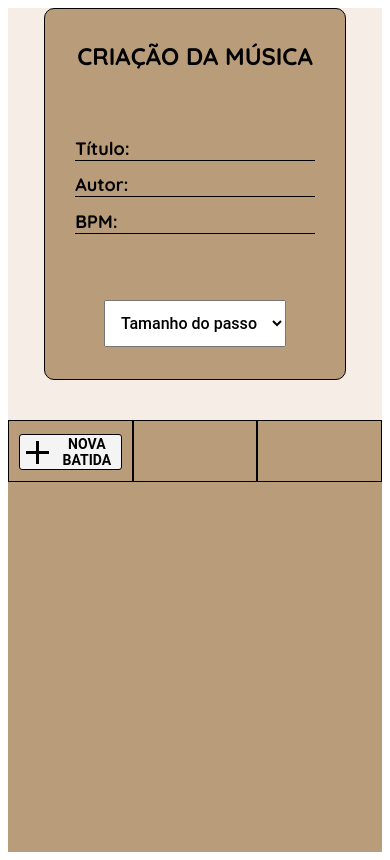
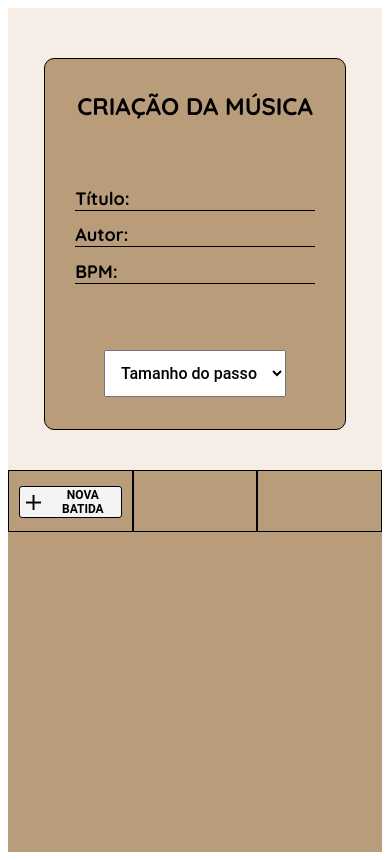
Before and after one commit to MarianaVRabelo/violaomagico-web-frontend, a React (Create React App) app: page / in a window 390 px wide. Built offline with nearby package versions, Linux system fonts and the light colour scheme.

Commit message:
fix: Responsive adjustments

```diff
--- a/src/pages/CreateMusic/CreateMusic.css
+++ b/src/pages/CreateMusic/CreateMusic.css
@@ -37,3 +37,7 @@
 #createMusic #fields {
     border-bottom: 2px solid black;
 }
+
+#createMusic .plus {
+    width: 40%;
+}
--- a/src/pages/CreateMusic/CreateMusic.js
+++ b/src/pages/CreateMusic/CreateMusic.js
@@ -88,6 +88,7 @@ function CreateMusic() {
                             fontWeight="700"
                             selected= {index === selected}
                             style= {{cursor : "pointer" }}
+                            key={index}
                         >
                             Batida {batidas.findIndex((b)=> b === batida) + 1}
                         </Tab>
@@ -96,26 +97,29 @@ function CreateMusic() {
                             <Tab
                                 backgroundColor={Colors.darkwood}
                                 selected= {false}
+                                key={index}
                             >
                                 <Button
                                     onClick={() => newbatida(index)}
                                     width = "60%"
+                                    height = "80%"
                                     backgroundColor="#F4F4F4"
                                     border="1px solid black"
                                     color="black"
                                     fontWeight="700"
                                     columnGap= "10px"
                                     fontSize="18px"
-                                    fontSizeMedia1080="14px"
-                                    fontSizeMedia950="14px"
+                                    fontSizeMedia1080="12px"
+                                    fontSizeMedia950="12px"
                                 >
-                                    <img src={Plus} className="plus" alt="plusSymbol"></img>
+                                    <img src={Plus} className="plus" alt="plusSymbol" width="15" height="15"></img>
                                     NOVA BATIDA
                                 </Button>
                             </Tab>
                         ) : (
                             <Tab
                                 backgroundColor={Colors.darkwood}
+                                key={index}
                             />
                         )
                     )
--- a/src/pages/CreateMusic/Styles.js
+++ b/src/pages/CreateMusic/Styles.js
@@ -21,6 +21,7 @@ export const Modal = styled.div`
   min-height: 370px;
   width: 40%;
   margin-bottom:40px;
+  margin-top:50px;
   background-color: rgba(185, 156, 122, 1);
   display: flex;
   flex-direction: column;
```
